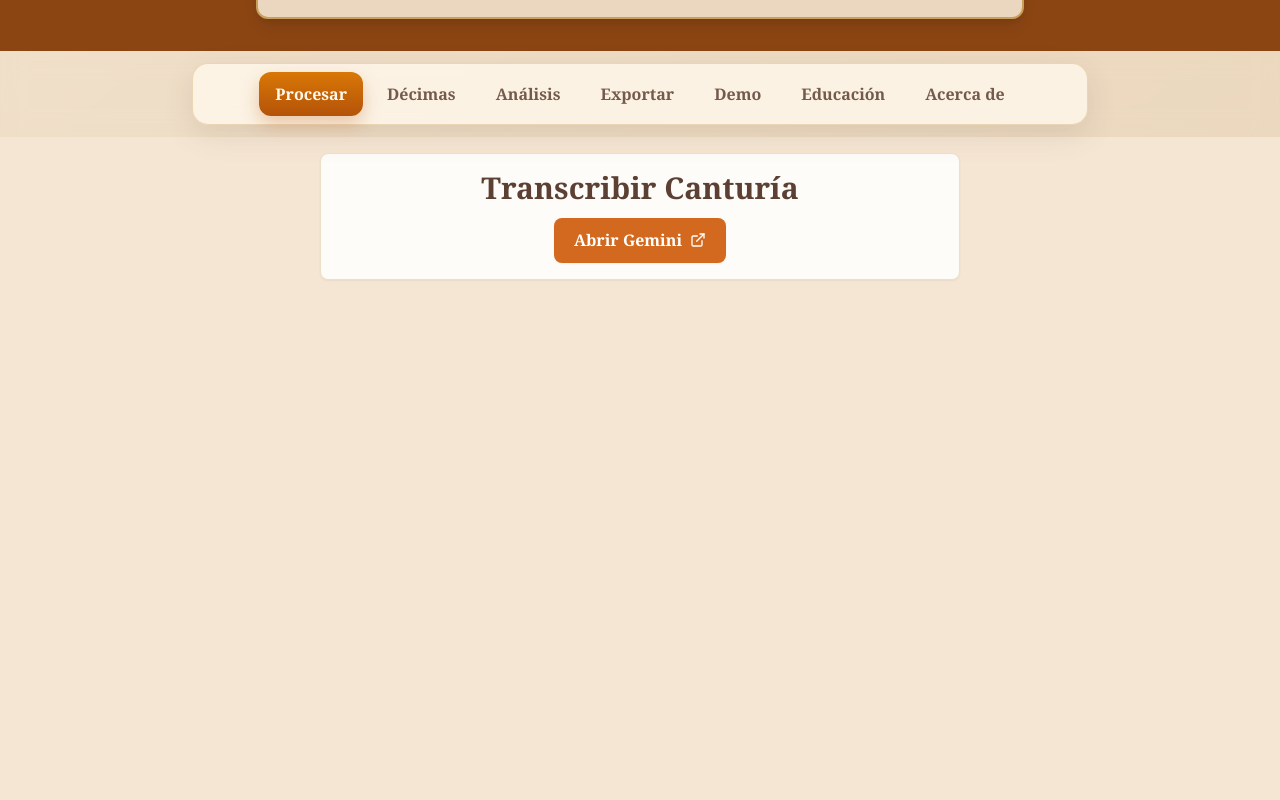
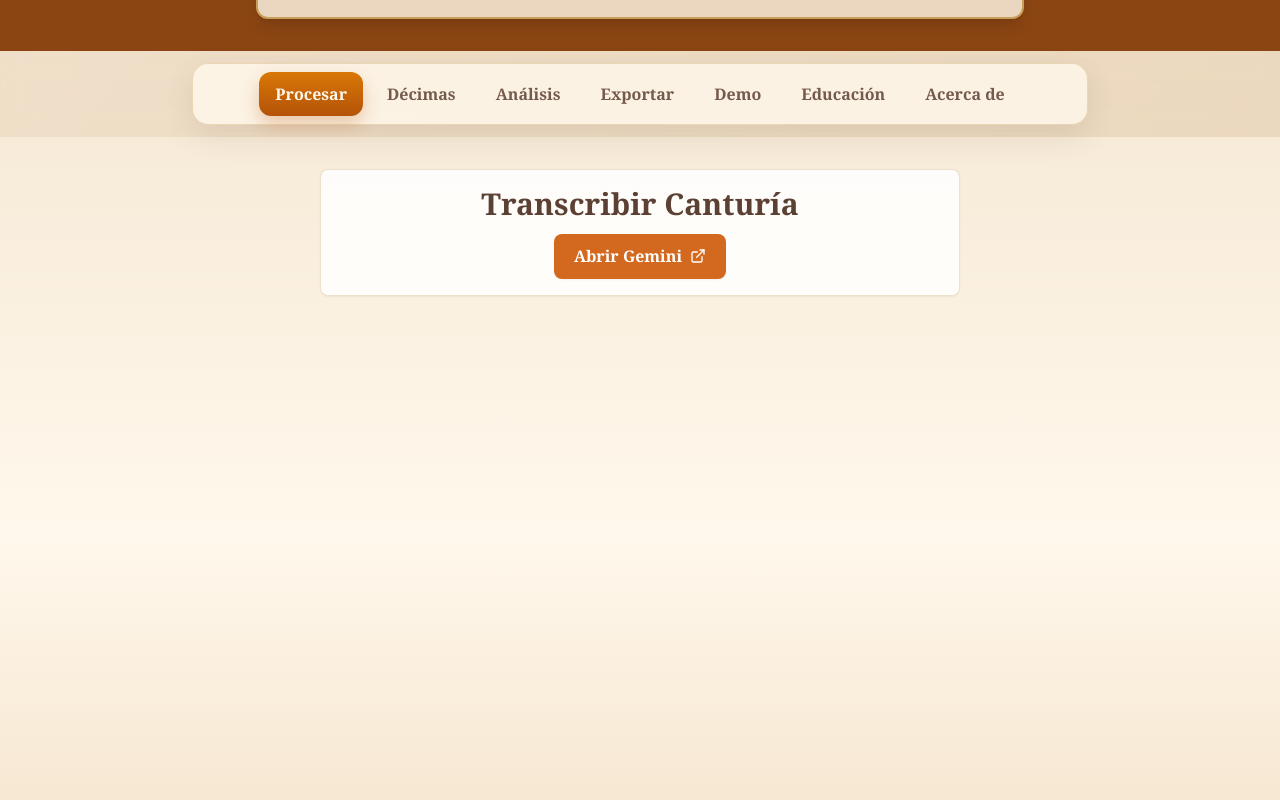
Before and after one commit to ejnburrows-rgb/VD-, a Next.js app: page / in a window 1280 px wide. Shown: the part 1380-2180 px from the top of the page. Built offline with nearby package versions, Linux system fonts and the light colour scheme.

Commit message:
style(app): use warmer premium page gradient and content breathing room

```diff
--- a/components/main-app.tsx
+++ b/components/main-app.tsx
@@ -28,13 +28,15 @@ export function MainApp() {
       <TributeSection />
       <NavigationTabs activeTab={activeTab} onTabChange={handleTabChange} />
 
-      <main className="min-h-screen bg-[#F5E6D3]" id="main-content">
+      <main className="min-h-screen bg-gradient-to-b from-[#F7EBD8] via-[#FFF8EC] to-[#F2DFC4]" id="main-content">
+        <div className="mx-auto max-w-6xl px-2 py-2 md:px-4 md:py-4">
           {activeTab === 'process' && <ProcessingSection />}
           {activeTab === 'decimas' && <DecimalsSection />}
           {activeTab === 'analysis' && <AnalysisSection />}
           {activeTab === 'export' && <ExportSection />}
           {activeTab === 'demo' && <DemoSection />}
           {activeTab === 'education' && <EducationSection />}
+        </div>
       </main>
 
       <AboutModal open={aboutModalOpen} onOpenChange={setAboutModalOpen} />
```
Lines whose indentation alone changed are shown as unchanged.
